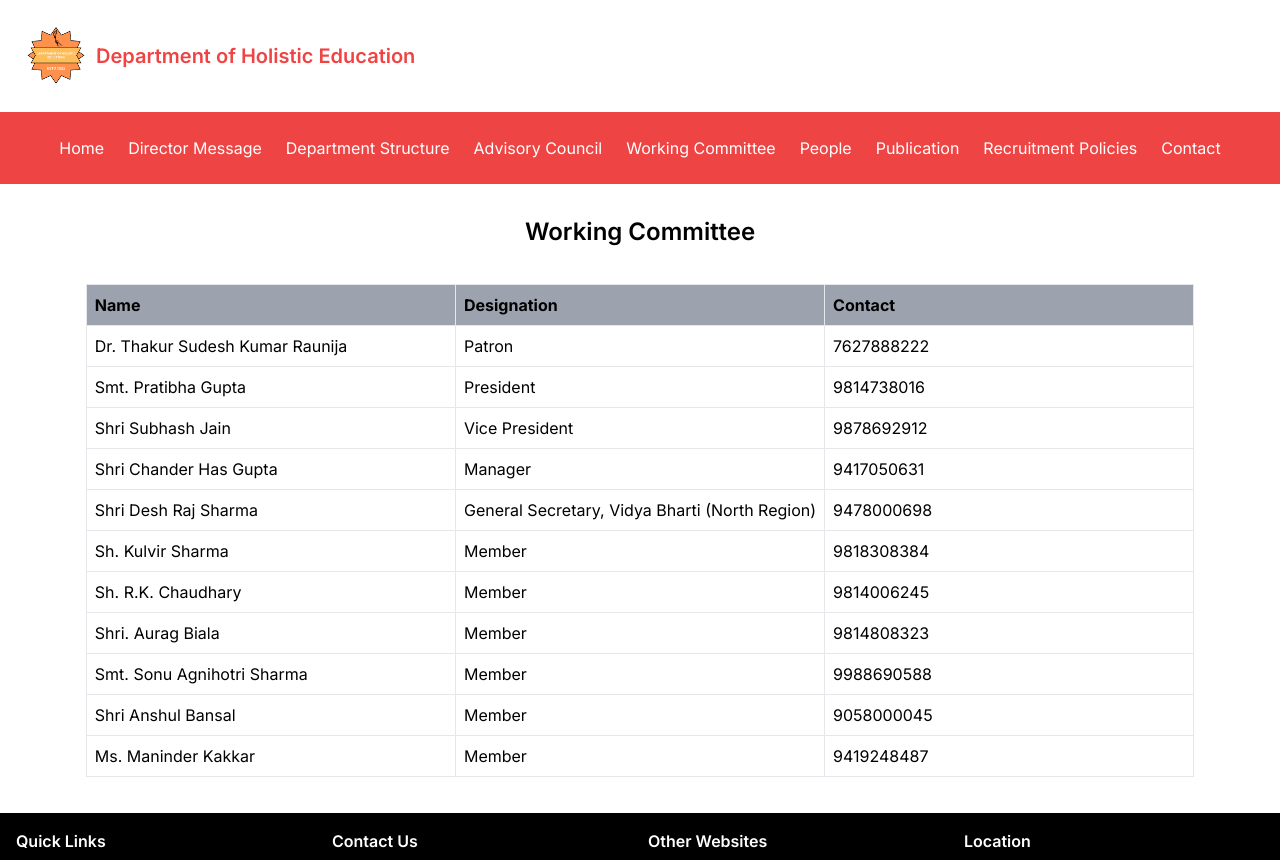
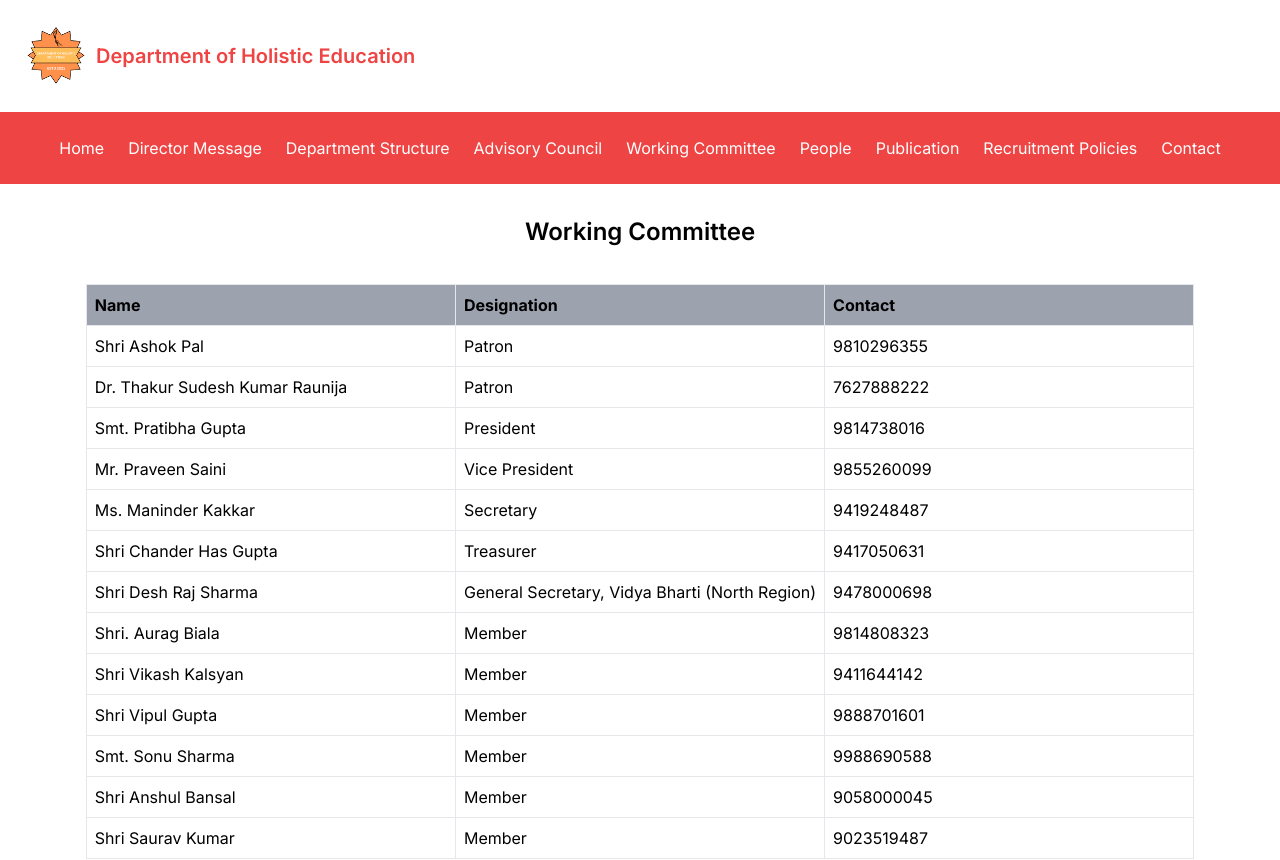
Before and after one commit to dhevb/dhe-org-in, a Next.js app: page /committee in a window 1280 px wide. Shown: the top 860 px of the page. Built offline with nearby package versions, Linux system fonts and the light colour scheme; grey boxes are pictures that could not be loaded.

Commit message:
LMC updated

```diff
--- a/src/app/committee/page.tsx
+++ b/src/app/committee/page.tsx
@@ -5,17 +5,19 @@ import Header from "../component/Header";
 
 
 const committeeMembers = [
+  { name: "Shri Ashok Pal", designation: "Patron", contact: "9810296355" },
   { name: "Dr. Thakur Sudesh Kumar Raunija", designation: "Patron", contact: "7627888222" },
   { name: "Smt. Pratibha Gupta", designation: "President", contact: "9814738016" },
-  { name: "Shri Subhash Jain", designation: "Vice President", contact: "9878692912" },
-  { name: "Shri Chander Has Gupta", designation: "Manager", contact: "9417050631" },
+  { name: "Mr. Praveen Saini", designation: "Vice President", contact: "9855260099" },
+  { name: "Ms. Maninder Kakkar", designation: "Secretary", contact: "9419248487" },
+  { name: "Shri Chander Has Gupta", designation: "Treasurer", contact: "9417050631" },
   { name: "Shri Desh Raj Sharma", designation: "General Secretary, Vidya Bharti (North Region)", contact: "9478000698" },
-  { name: "Sh. Kulvir Sharma", designation: "Member", contact: "9818308384" },
-  { name: "Sh. R.K. Chaudhary", designation: "Member", contact: "9814006245" },
   { name: "Shri. Aurag Biala", designation: "Member", contact: "9814808323" },
-  { name: "Smt. Sonu Agnihotri Sharma", designation: "Member", contact: "9988690588" },
+  { name: " Shri Vikash Kalsyan", designation: "Member", contact: " 9411644142 " },
+  { name: " Shri Vipul Gupta", designation: "Member", contact: "9888701601" },
+  { name: "Smt. Sonu Sharma", designation: "Member", contact: "9988690588" },
   { name: "Shri Anshul Bansal", designation: "Member", contact: "9058000045" },
-  { name: "Ms. Maninder Kakkar", designation: "Member", contact: "9419248487" },
+  { name: "Shri Saurav Kumar", designation: "Member", contact: "9023519487" },
 ];
 
 
```
